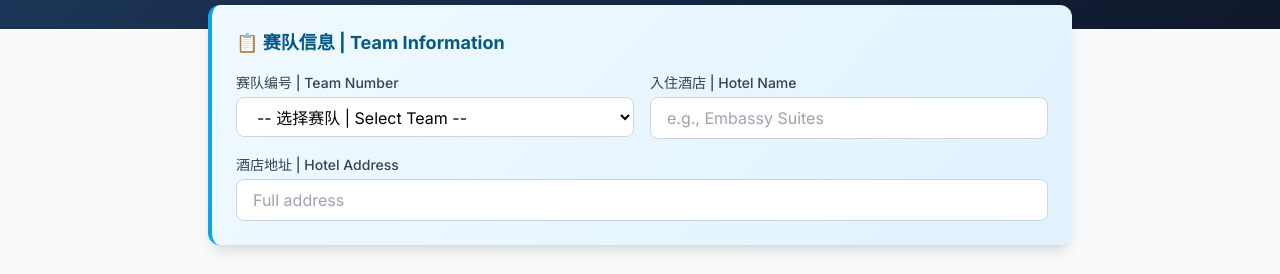
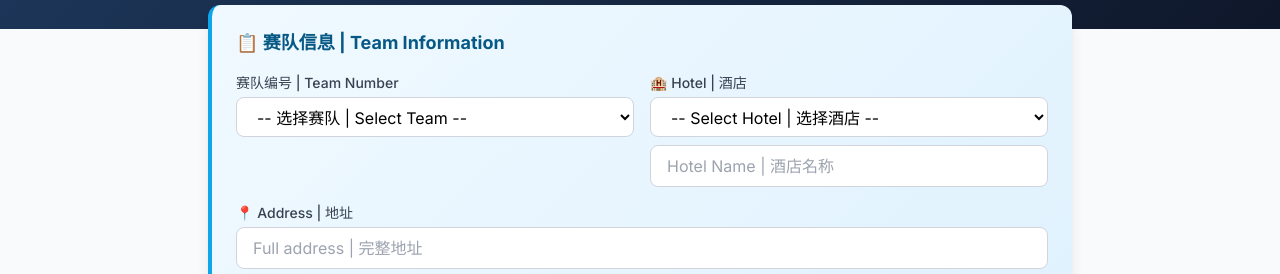
Before and after one commit to Angell-Magikid/vex-worlds-2026-guide, a plain HTML site: page index.html in a window 1280 px wide. Shown: the part 195-469 px from the top of the page. Drawn offline with nearby package versions, Linux system fonts and the light colour scheme.

Commit message:
Add hotel selection dropdown with auto-fill addresses

```diff
--- a/index.html
+++ b/index.html
@@ -108,13 +108,28 @@
                  class="w-full px-4 py-2 border border-gray-300 rounded-lg focus:ring-2 focus:ring-blue-500 focus:border-blue-500 mt-2 hidden">
         </div>
         <div>
-          <label class="block text-sm font-medium text-gray-700 mb-1">入住酒店 | Hotel Name</label>
-          <input type="text" id="hotelName" placeholder="e.g., Embassy Suites"
-                 class="w-full px-4 py-2 border border-gray-300 rounded-lg focus:ring-2 focus:ring-blue-500 focus:border-blue-500">
+          <label class="block text-sm font-medium text-gray-700 mb-1">🏨 Hotel | 酒店</label>
+          <select id="hotelSelect" onchange="handleHotelSelect()" class="w-full px-4 py-2 border border-gray-300 rounded-lg focus:ring-2 focus:ring-blue-500 focus:border-blue-500 bg-white">
+            <option value="">-- Select Hotel | 选择酒店 --</option>
+            <option value="Embassy Suites by Hilton St. Louis Downtown|610 North 7th Street, St. Louis, MO 63101, United States of America">Embassy Suites by Hilton St. Louis Downtown</option>
+            <option value="Drury Plaza St. Louis at the Arch|2 South 4th Street, St. Louis, MO 63102, United States of America">Drury Plaza St. Louis at the Arch</option>
+            <option value="Four Seasons St. Louis|999 North Second Street, St. Louis, MO 63102, United States of America">Four Seasons St. Louis</option>
+            <option value="Fairfield Inn & Suites Downtown|2144 Market St, St. Louis, MO 63103, United States of America">Fairfield Inn & Suites Downtown</option>
+            <option value="Hilton St. Louis at the Ballpark|1 South Broadway, St. Louis, MO 63102, United States of America">Hilton St. Louis at the Ballpark</option>
+            <option value="Hilton Pennywell St. Louis at the Arch|400 Olive Street, St. Louis, MO 63102, United States of America">Hilton Pennywell St. Louis at the Arch</option>
+            <option value="Hotel St. Louis - a Marriott Autograph Collection|705 Olive Street, St. Louis, MO 63101, United States of America">Hotel St. Louis - Marriott Autograph</option>
+            <option value="HoteLumiere|901 N. First Street, St. Louis, MO 63102, United States of America">HoteLumiere</option>
+            <option value="Hyatt Regency St. Louis at The Arch|315 Chestnut Street, St. Louis, MO 63102, United States of America">Hyatt Regency St. Louis at The Arch</option>
+            <option value="Live! by Loews|799 Clark Ave., St. Louis, MO 63102, United States of America">Live! by Loews</option>
+            <option value="The Westin St. Louis|811 Spruce St, St. Louis, MO 63102, United States of America">The Westin St. Louis</option>
+            <option value="custom">-- Other | 其他 (手动输入) --</option>
+          </select>
+          <input type="text" id="hotelName" placeholder="Hotel Name | 酒店名称"
+                 class="w-full px-4 py-2 border border-gray-300 rounded-lg focus:ring-2 focus:ring-blue-500 focus:border-blue-500 mt-2">
         </div>
         <div class="md:col-span-2">
-          <label class="block text-sm font-medium text-gray-700 mb-1">酒店地址 | Hotel Address</label>
-          <input type="text" id="hotelAddress" placeholder="Full address"
+          <label class="block text-sm font-medium text-gray-700 mb-1">📍 Address | 地址</label>
+          <input type="text" id="hotelAddress" placeholder="Full address | 完整地址"
                  class="w-full px-4 py-2 border border-gray-300 rounded-lg focus:ring-2 focus:ring-blue-500 focus:border-blue-500">
         </div>
       </form>
@@ -953,6 +968,30 @@
       saveTeamInfo();
     });
 
+    // Hotel select dropdown
+    const hotelSelect = document.getElementById('hotelSelect');
+    const hotelNameInput = document.getElementById('hotelName');
+    const hotelAddressInput = document.getElementById('hotelAddress');
+
+    function handleHotelSelect() {
+      const selected = hotelSelect.value;
+      if (selected === 'custom') {
+        hotelNameInput.value = '';
+        hotelAddressInput.value = '';
+        hotelNameInput.placeholder = 'Enter hotel name | 输入酒店名称';
+        hotelAddressInput.placeholder = 'Enter full address | 输入完整地址';
+        hotelNameInput.focus();
+      } else if (selected) {
+        const parts = selected.split('|');
+        hotelNameInput.value = parts[0];
+        hotelAddressInput.value = parts[1] || '';
+      } else {
+        hotelNameInput.value = '';
+        hotelAddressInput.value = '';
+      }
+      saveTeamInfo();
+    }
+
     // Load saved data
     const saved = localStorage.getItem('vexTeamInfo');
     if (saved) {
@@ -968,8 +1007,25 @@
           teamNumberInput.value = data.teamNumber;
         }
       }
-      document.getElementById('hotelName').value = data.hotelName || '';
-      document.getElementById('hotelAddress').value = data.hotelAddress || '';
+
+      // Restore hotel selection
+      if (data.hotelName) {
+        // Try to find matching hotel from dropdown
+        const options = hotelSelect.options;
+        let found = false;
+        for (let i = 0; i < options.length; i++) {
+          if (options[i].value.startsWith(data.hotelName + '|') || options[i].value === data.hotelName) {
+            hotelSelect.value = options[i].value;
+            found = true;
+            break;
+          }
+        }
+        if (!found) {
+          hotelSelect.value = 'custom';
+          hotelNameInput.value = data.hotelName;
+        }
+        hotelAddressInput.value = data.hotelAddress || '';
+      }
       savedInfo.classList.remove('hidden');
     }
 
```
